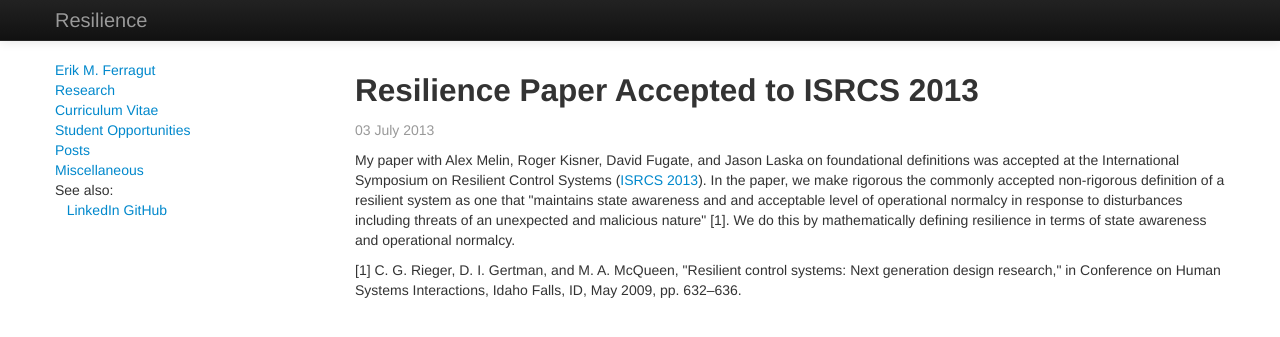
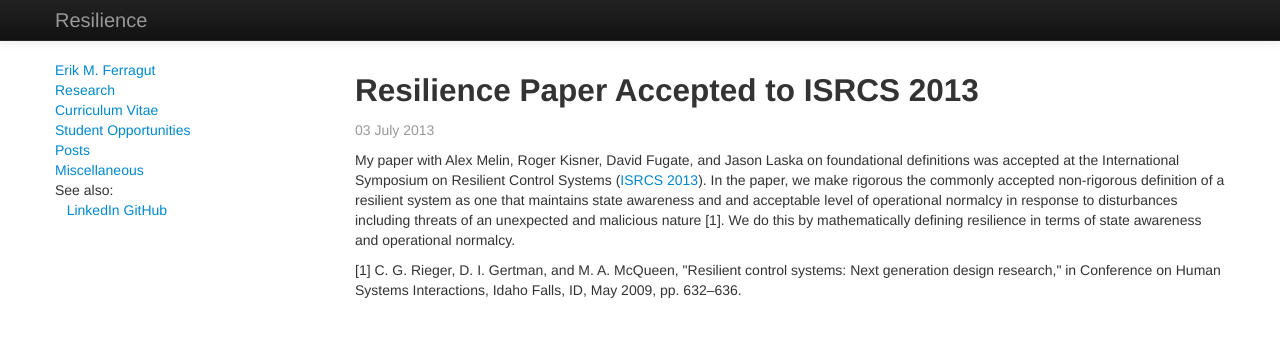
Before and after one commit to ErikFerragut/ErikFerragut.github.io, a Jekyll site: the page built from _posts/2013-07-03-resilience-paper-accepted.md, in a window 1280 px wide. Shown: the top 337 px of the page. Built offline with Jekyll 4.4.1, drawn with Linux system fonts in a browser that asks for light colours; Markdown is read by kramdown in place of the engine named in the settings.

Commit message:
Removed quotes from reference.

```diff
--- a/_posts/2013-07-03-resilience-paper-accepted.md
+++ b/_posts/2013-07-03-resilience-paper-accepted.md
@@ -10,10 +10,10 @@ Laska on foundational definitions was accepted at the International
 Symposium on Resilient Control Systems (<a
 href="https://www.ieee.org/conferences_events/conferences/conferencedetails/index.html?Conf_ID=30909">ISRCS
 2013</a>).  In the paper, we make rigorous the commonly accepted
-non-rigorous definition of a resilient system as one that "maintains
+non-rigorous definition of a resilient system as one that maintains
 state awareness and and acceptable level of operational normalcy in
 response to disturbances including threats of an unexpected and
-malicious nature" [1].  We do this by mathematically defining
+malicious nature [1].  We do this by mathematically defining
 resilience in terms of state awareness and operational normalcy.</p>
 
 <p>[1] C. G. Rieger, D. I. Gertman, and M. A. McQueen, "Resilient
```
Also changed, not shown: 2 other files.
